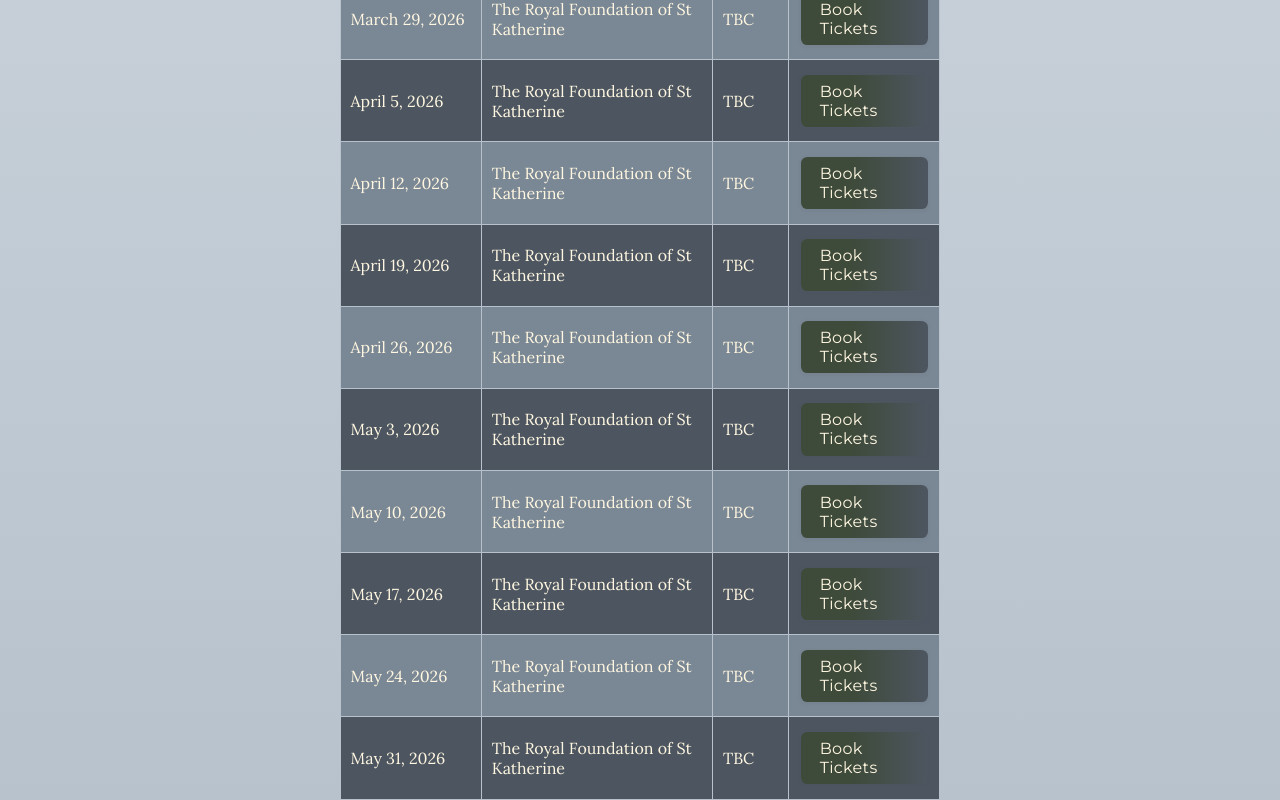
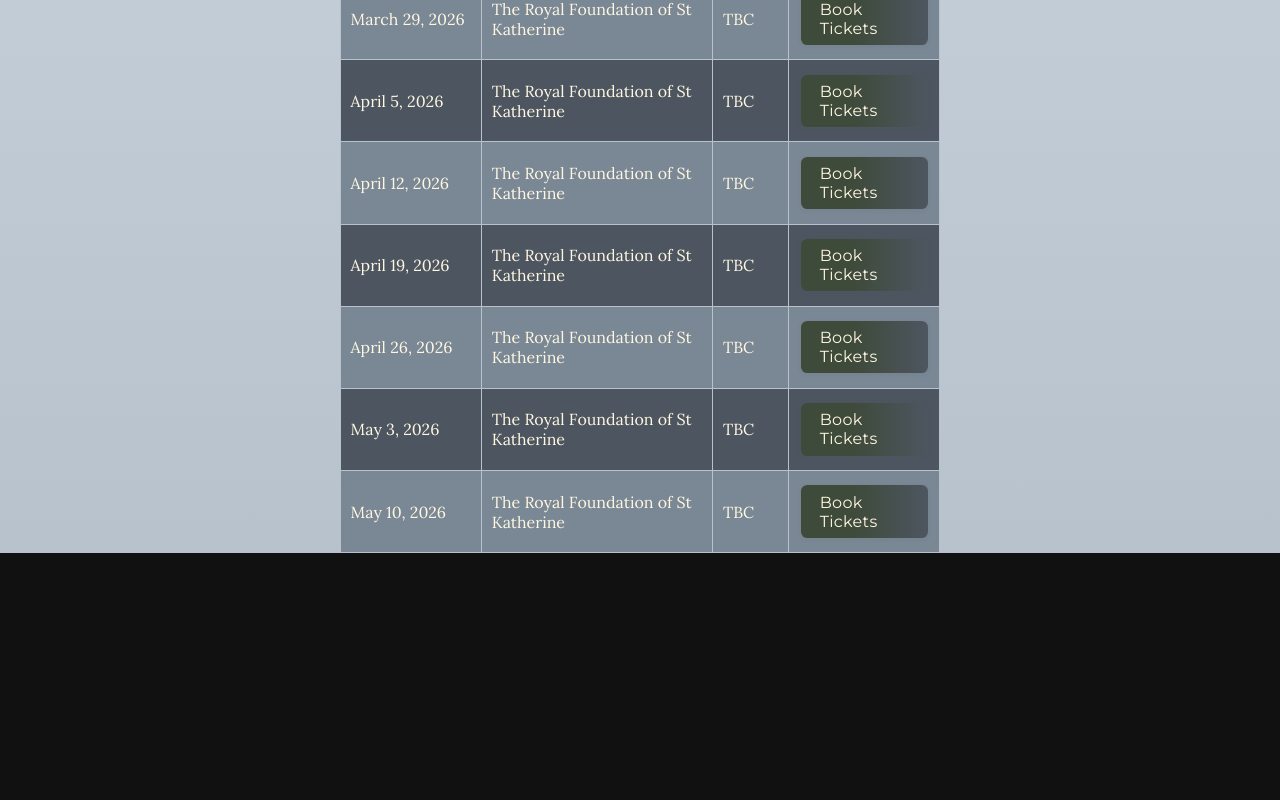
Before and after one commit to UrsulaDeCastroRobinson/brahmsclub_tickets, a Next.js app: page /schedule in a window 1280 px wide. Shown: the part 1343-2143 px from the top of the page. After the commit the page ends 1896 px from the top, so only its background shows below. Built offline with nearby package versions, Linux system fonts and the light colour scheme.

Commit message:
may dates excluded

```diff
--- a/pages/schedule.js
+++ b/pages/schedule.js
@@ -51,10 +51,14 @@
     events.push(...sundays.map(date => ({ date, venue: venues[(idx + 3) % venues.length] })));
   });
 
-  // Exclude events where the date string starts with "28" (any language, any format)
-  const filteredEvents = events.filter(({ date }) => {
-    return !/^28(\D|$)/.test(date.trim());
-  });
+	// Exclude events where the date string starts with "28" (any language, any format)
+	let filteredEvents = events.filter(({ date }) => {
+	  // Exclude if date starts with 28, or contains 17, 24, or 31 as a whole word (to avoid language issues)
+	  return (
+		!/^28(\D|$)/.test(date.trim()) &&
+		!/\b(17|24|31)\b/.test(date)
+	  );
+	});
 
   return (
     <ResponsiveContainer>
```
